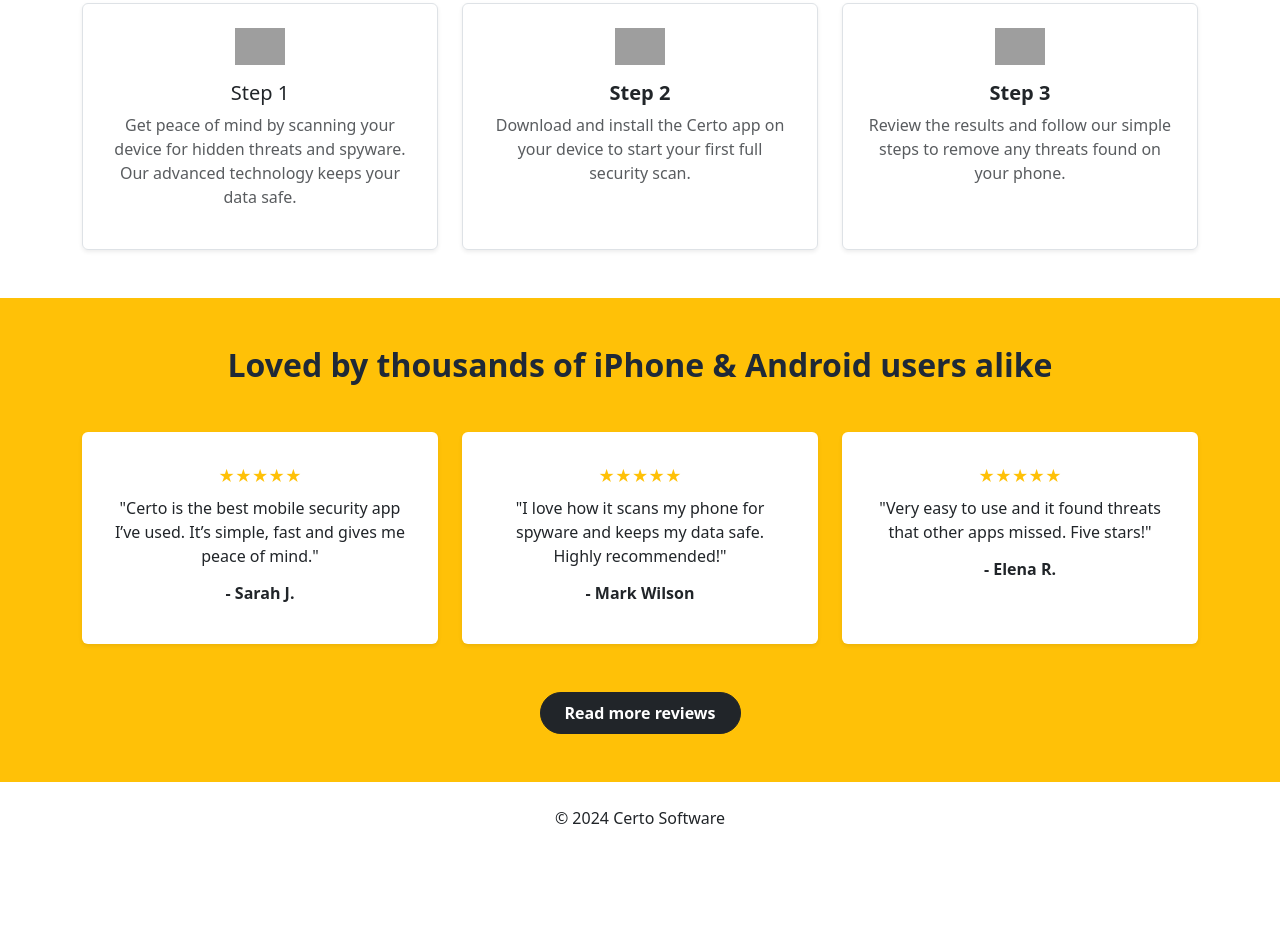
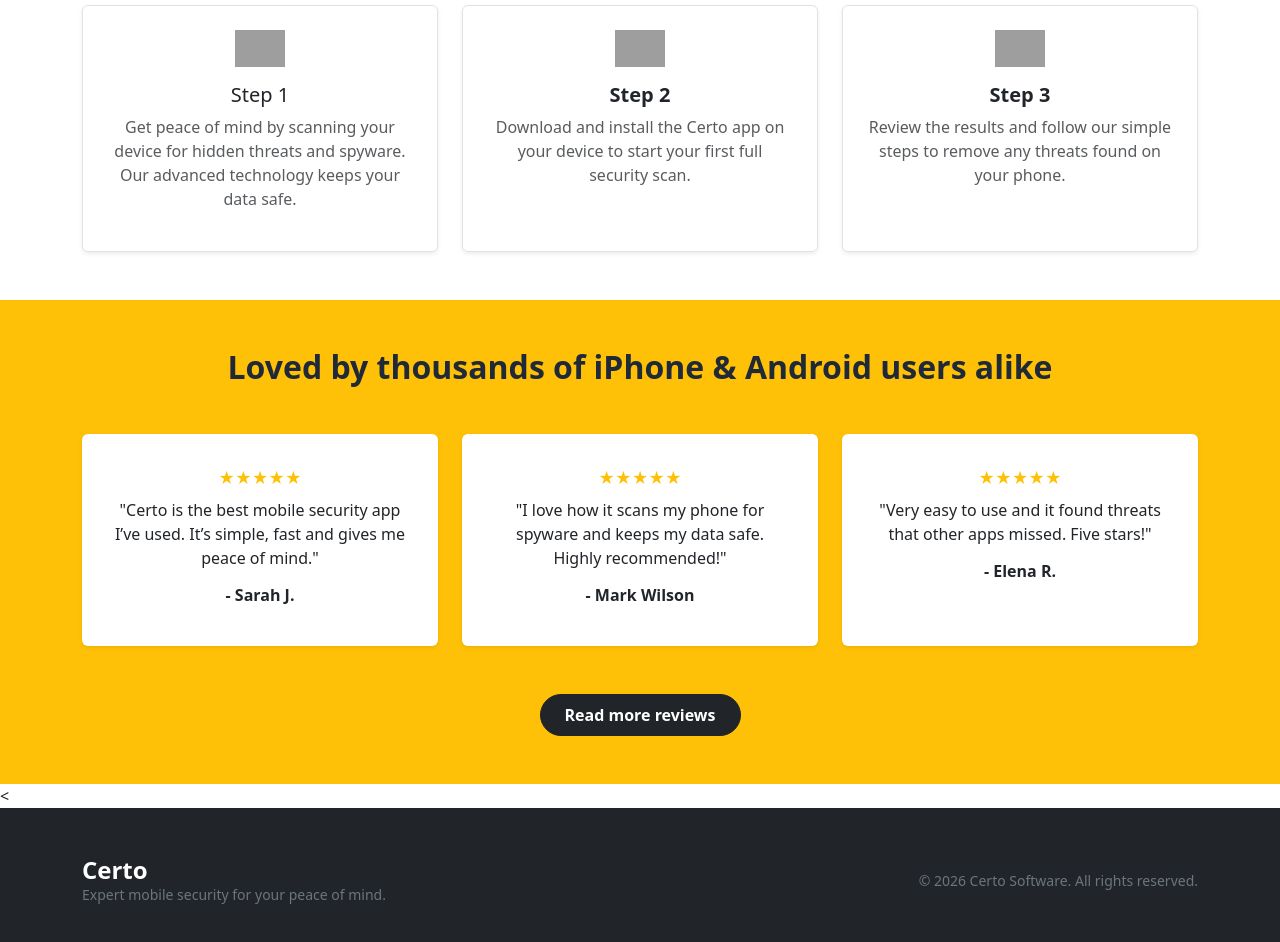
Before and after one commit to 247035-fizza/vpassign3, a plain HTML site: page assets/index.html in a window 1280 px wide. Shown: the part 480-1422 px from the top of the page. Before the commit the page ends 1350 px from the top, so only its background shows below. Drawn offline with nearby package versions, Linux system fonts and the light colour scheme; files that its build step writes are made by us from their sources; grey boxes are pictures that could not be loaded.

Commit message:
added site logo and finalized footer section.

```diff
--- a/assets/index.html
+++ b/assets/index.html
@@ -17,7 +17,7 @@
         <a class="navbar-brand" href="#">
             <img src="assets/images/header.svg" alt="Certo Logo" height="40">
         </a>
-
+        <a class="navbar-brand fw-bold fs-3" href="#" style="color: #000;">Certo</a>
         <button class="navbar-toggler" type="button" data-bs-toggle="collapse" data-bs-target="#navbarNav">
             <span class="navbar-toggler-icon"></span>
         </button>
@@ -122,14 +122,21 @@
 </section>
 </main>
 
-<footer>
-    <div class="container text-center py-4">
-        <p>&copy; 2024 Certo Software</p>
+<<footer class="bg-dark text-white py-5">
+    <div class="container">
+        <div class="row align-items-center">
+            <div class="col-md-6 mb-3 mb-md-0">
+                <h4 class="fw-bold mb-0">Certo</h4>
+                <p class="text-secondary small mb-0">Expert mobile security for your peace of mind.</p>
+            </div>
+            <div class="col-md-6 text-md-end">
+                <p class="text-secondary small mb-0">&copy; 2026 Certo Software. All rights reserved.</p>
+            </div>
+        </div>
     </div>
 </footer>
 
-    <footer>
-        </footer>
+
 
 </body>
 </html>
```
